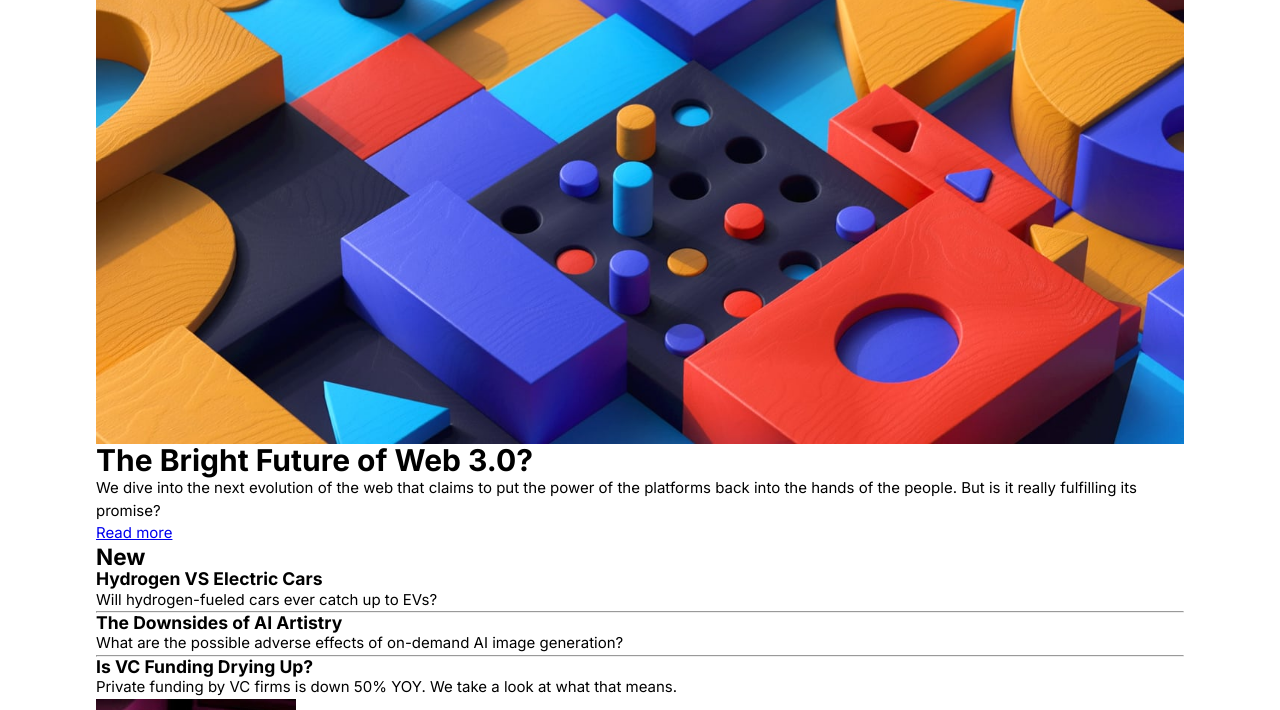
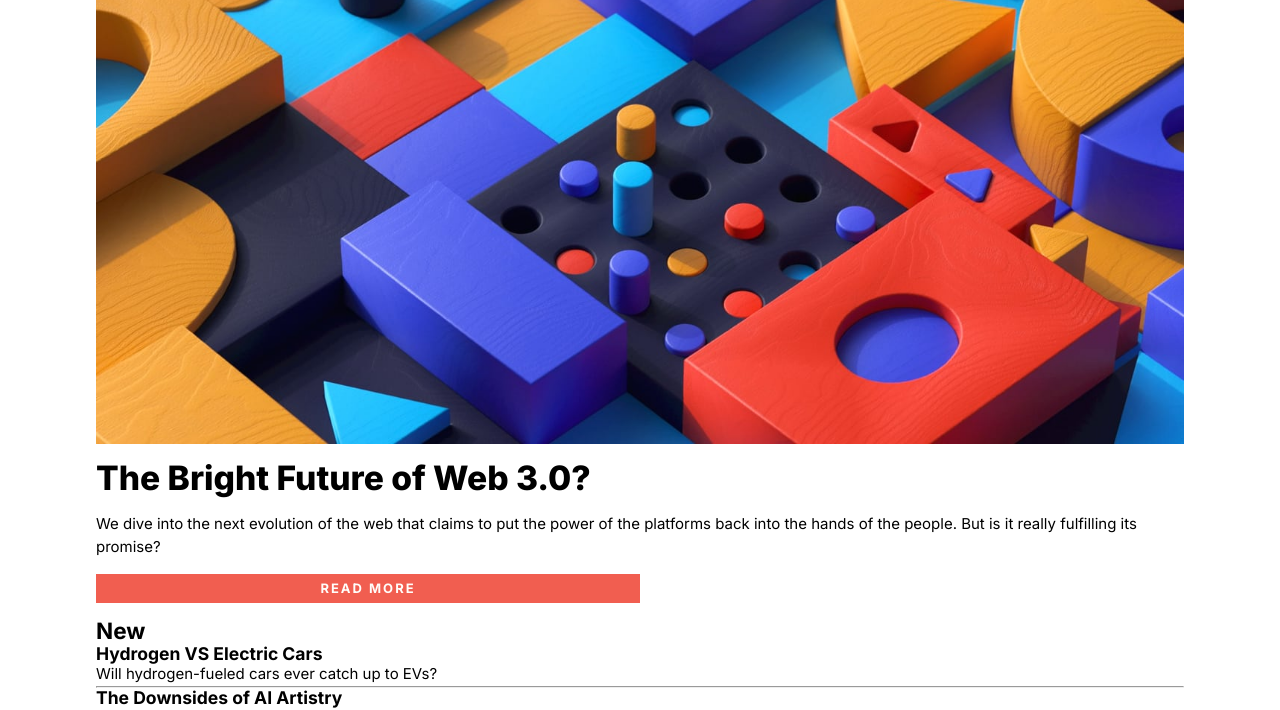
Before and after one commit to yamami-mohammed-monsif/fm--news-homepage, a plain HTML site: page index.html in a window 1280 px wide. Shown: the part 66-776 px from the top of the page. Drawn offline with Linux system fonts and the light colour scheme.

Commit message:
style the h1 and read more button

```diff
--- a/styles.css
+++ b/styles.css
@@ -35,10 +35,36 @@ h1, h2, h3 {
   line-height: 1.1;
 }
 
+h1 {
+    font-weight: var(--fw-xbold);
+    font-size: 2.1rem;
+    margin-block: 1rem;
+}
+
 img,
 picture {
   max-width: 100%;
   display: block;
+}
+
+a {
+    font: inherit;
+    text-decoration: none;
+    display: inline-block;
+    font-size: 13px;
+    font-weight: bold;
+    color: var(--clr-neutral-200);
+    background-color: var(--clr-primary-500);
+    width: 50%;
+    text-align: center;
+    text-transform: uppercase;
+    letter-spacing: 2px;
+    margin-block: 1rem;
+    padding-block: .3rem;
+}
+
+a:hover {
+    background-color: var(--clr-neutral-800);
 }
 
 .container {
```
